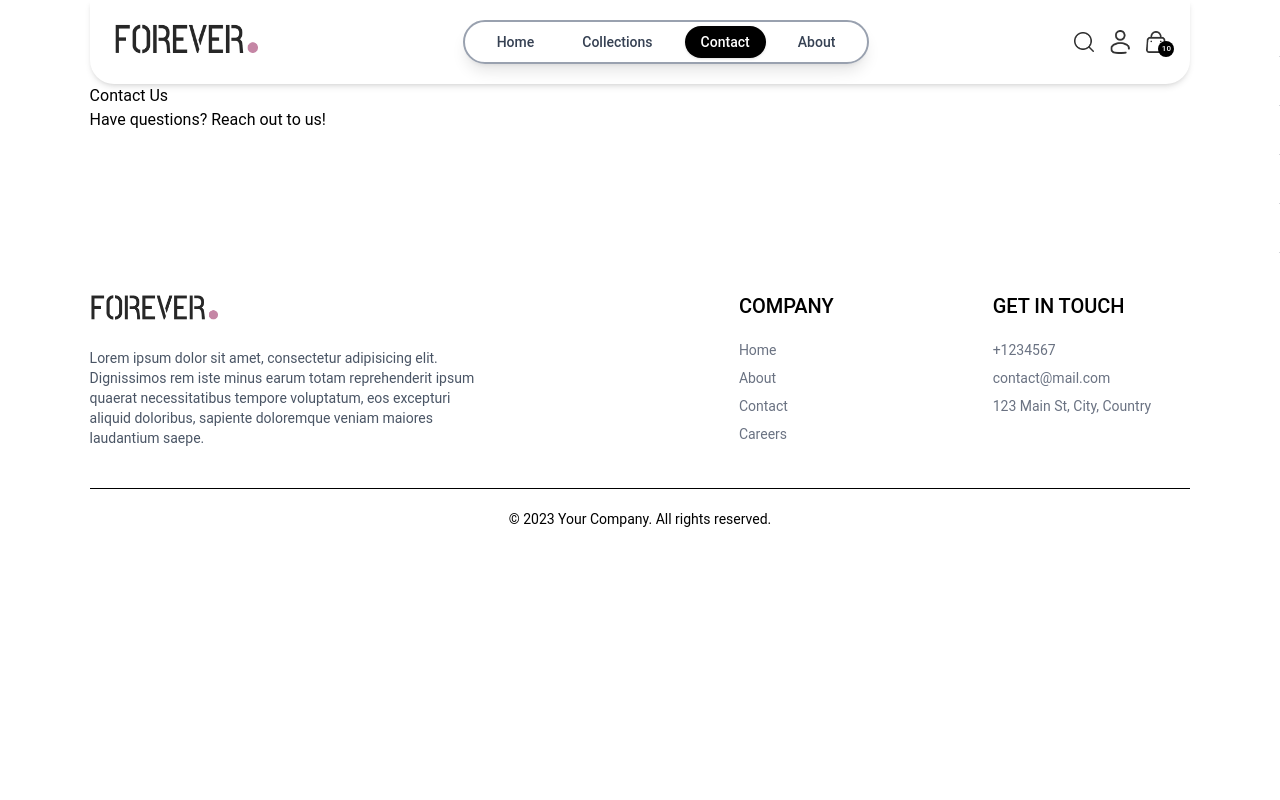
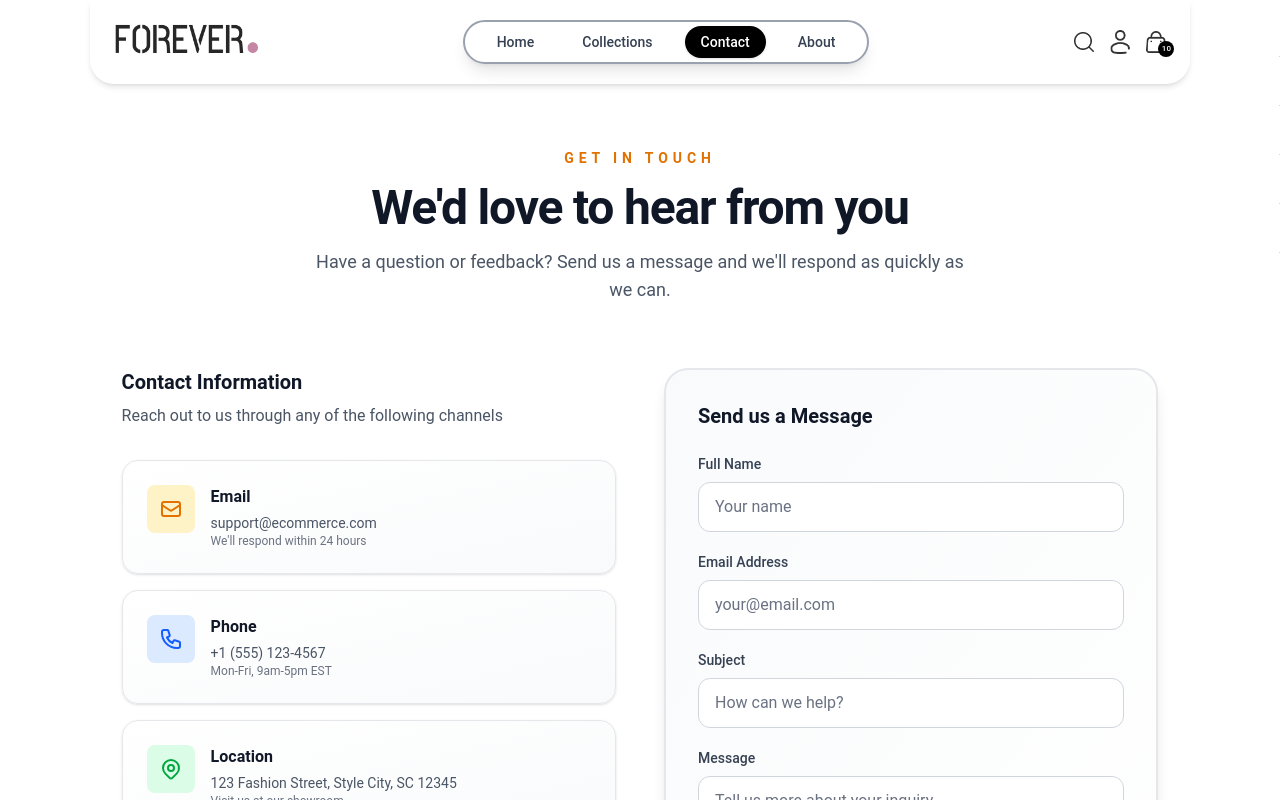
Before and after one commit to mubashirdawood/MERN-E-Commerce-Web-Application-Full-Stack-Project-, a React (Vite) app: page /contact in a window 1280 px wide. Shown: the top 800 px of the page. Built offline with nearby package versions, Linux system fonts and the light colour scheme.

Commit message:
about  section  update

```diff
--- /dev/null
+++ b/src/components/ContactSection.jsx
@@ -0,0 +1,240 @@
+import React, { useState } from "react";
+import { assets } from "../assets/assets";
+
+const ContactSection = () => {
+  const [formData, setFormData] = useState({
+    name: "",
+    email: "",
+    subject: "",
+    message: "",
+  });
+
+  const [submitted, setSubmitted] = useState(false);
+
+  const handleChange = (e) => {
+    const { name, value } = e.target;
+    setFormData((prev) => ({
+      ...prev,
+      [name]: value,
+    }));
+  };
+
+  const handleSubmit = (e) => {
+    e.preventDefault();
+    console.log("Form submitted:", formData);
+    setSubmitted(true);
+    setFormData({ name: "", email: "", subject: "", message: "" });
+    setTimeout(() => setSubmitted(false), 3000);
+  };
+
+  return (
+    <section className="mx-auto max-w-6xl px-4 py-16 sm:px-6 lg:px-8">
+      {/* Header */}
+      <div className="mb-16 text-center">
+        <p className="text-sm font-semibold uppercase tracking-[0.35em] text-amber-600">
+          Get in Touch
+        </p>
+        <h2 className="mt-4 text-4xl font-bold tracking-tight text-gray-900 sm:text-5xl">
+          We'd love to hear from you
+        </h2>
+        <p className="mx-auto mt-4 max-w-2xl text-lg text-gray-600">
+          Have a question or feedback? Send us a message and we'll respond as quickly as we can.
+        </p>
+      </div>
+
+      <div className="grid gap-12 lg:grid-cols-2">
+        {/* Contact Information */}
+        <div className="space-y-8">
+          <div>
+            <h3 className="text-xl font-bold text-gray-900">Contact Information</h3>
+            <p className="mt-2 text-gray-600">
+              Reach out to us through any of the following channels
+            </p>
+          </div>
+
+          {/* Contact Cards */}
+          <div className="space-y-4">
+            {/* Email */}
+            <div className="rounded-2xl border border-gray-200 bg-gradient-to-br from-white to-gray-50 p-6 shadow-sm transition hover:shadow-md">
+              <div className="flex items-start gap-4">
+                <div className="rounded-lg bg-amber-100 p-3">
+                  <svg
+                    className="h-6 w-6 text-amber-600"
+                    fill="none"
+                    stroke="currentColor"
+                    viewBox="0 0 24 24"
+                  >
+                    <path
+                      strokeLinecap="round"
+                      strokeLinejoin="round"
+                      strokeWidth={2}
+                      d="M3 8l7.89 5.26a2 2 0 002.22 0L21 8M5 19h14a2 2 0 002-2V7a2 2 0 00-2-2H5a2 2 0 00-2 2v10a2 2 0 002 2z"
+                    />
+                  </svg>
+                </div>
+                <div>
+                  <h4 className="font-semibold text-gray-900">Email</h4>
+                  <p className="mt-1 text-sm text-gray-600">support@ecommerce.com</p>
+                  <p className="text-xs text-gray-500">We'll respond within 24 hours</p>
+                </div>
+              </div>
+            </div>
+
+            {/* Phone */}
+            <div className="rounded-2xl border border-gray-200 bg-gradient-to-br from-white to-gray-50 p-6 shadow-sm transition hover:shadow-md">
+              <div className="flex items-start gap-4">
+                <div className="rounded-lg bg-blue-100 p-3">
+                  <svg
+                    className="h-6 w-6 text-blue-600"
+                    fill="none"
+                    stroke="currentColor"
+                    viewBox="0 0 24 24"
+                  >
+                    <path
+                      strokeLinecap="round"
+                      strokeLinejoin="round"
+                      strokeWidth={2}
+                      d="M3 5a2 2 0 012-2h3.28a1 1 0 01.948.684l1.498 4.493a1 1 0 01-.502 1.21l-2.257 1.13a11.042 11.042 0 005.516 5.516l1.13-2.257a1 1 0 011.21-.502l4.493 1.498a1 1 0 01.684.949V19a2 2 0 01-2 2h-1C9.716 21 3 14.284 3 6V5z"
+                    />
+                  </svg>
+                </div>
+                <div>
+                  <h4 className="font-semibold text-gray-900">Phone</h4>
+                  <p className="mt-1 text-sm text-gray-600">+1 (555) 123-4567</p>
+                  <p className="text-xs text-gray-500">Mon-Fri, 9am-5pm EST</p>
+                </div>
+              </div>
+            </div>
+
+            {/* Address */}
+            <div className="rounded-2xl border border-gray-200 bg-gradient-to-br from-white to-gray-50 p-6 shadow-sm transition hover:shadow-md">
+              <div className="flex items-start gap-4">
+                <div className="rounded-lg bg-green-100 p-3">
+                  <svg
+                    className="h-6 w-6 text-green-600"
+                    fill="none"
+                    stroke="currentColor"
+                    viewBox="0 0 24 24"
+                  >
+                    <path
+                      strokeLinecap="round"
+                      strokeLinejoin="round"
+                      strokeWidth={2}
+                      d="M17.657 16.657L13.414 20.9a1.998 1.998 0 01-2.827 0l-4.244-4.243a8 8 0 1111.314 0z"
+                    />
+                    <path
+                      strokeLinecap="round"
+                      strokeLinejoin="round"
+                      strokeWidth={2}
+                      d="M15 11a3 3 0 11-6 0 3 3 0 016 0z"
+                    />
+                  </svg>
+                </div>
+                <div>
+                  <h4 className="font-semibold text-gray-900">Location</h4>
+                  <p className="mt-1 text-sm text-gray-600">
+                    123 Fashion Street, Style City, SC 12345
+                  </p>
+                  <p className="text-xs text-gray-500">Visit us at our showroom</p>
+                </div>
+              </div>
+            </div>
+          </div>
+        </div>
+
+        {/* Contact Form */}
+        <div className="rounded-3xl border-2 border-gray-200 bg-gradient-to-br from-gray-50 to-white p-8 shadow-lg">
+          <h3 className="text-xl font-bold text-gray-900">Send us a Message</h3>
+
+          {submitted && (
+            <div className="mt-4 rounded-xl bg-green-50 border border-green-200 p-4">
+              <p className="text-sm font-medium text-green-800">
+                ✓ Thank you! We've received your message and will get back to you soon.
+              </p>
+            </div>
+          )}
+
+          <form onSubmit={handleSubmit} className="mt-6 space-y-5">
+            {/* Name */}
+            <div>
+              <label htmlFor="name" className="block text-sm font-medium text-gray-700">
+                Full Name
+              </label>
+              <input
+                type="text"
+                id="name"
+                name="name"
+                value={formData.name}
+                onChange={handleChange}
+                required
+                className="mt-2 w-full rounded-xl border border-gray-300 bg-white px-4 py-3 text-gray-900 placeholder-gray-500 focus:border-black focus:ring-2 focus:ring-black/10 outline-none transition"
+                placeholder="Your name"
+              />
+            </div>
+
+            {/* Email */}
+            <div>
+              <label htmlFor="email" className="block text-sm font-medium text-gray-700">
+                Email Address
+              </label>
+              <input
+                type="email"
+                id="email"
+                name="email"
+                value={formData.email}
+                onChange={handleChange}
+                required
+                className="mt-2 w-full rounded-xl border border-gray-300 bg-white px-4 py-3 text-gray-900 placeholder-gray-500 focus:border-black focus:ring-2 focus:ring-black/10 outline-none transition"
+                placeholder="your@email.com"
+              />
+            </div>
+
+            {/* Subject */}
+            <div>
+              <label htmlFor="subject" className="block text-sm font-medium text-gray-700">
+                Subject
+              </label>
+              <input
+                type="text"
+                id="subject"
+                name="subject"
+                value={formData.subject}
+                onChange={handleChange}
+                required
+                className="mt-2 w-full rounded-xl border border-gray-300 bg-white px-4 py-3 text-gray-900 placeholder-gray-500 focus:border-black focus:ring-2 focus:ring-black/10 outline-none transition"
+                placeholder="How can we help?"
+              />
+            </div>
+
+            {/* Message */}
+            <div>
+              <label htmlFor="message" className="block text-sm font-medium text-gray-700">
+                Message
+              </label>
+              <textarea
+                id="message"
+                name="message"
+                value={formData.message}
+                onChange={handleChange}
+                required
+                rows="5"
+                className="mt-2 w-full rounded-xl border border-gray-300 bg-white px-4 py-3 text-gray-900 placeholder-gray-500 focus:border-black focus:ring-2 focus:ring-black/10 outline-none transition resize-none"
+                placeholder="Tell us more about your inquiry..."
+              />
+            </div>
+
+            {/* Submit Button */}
+            <button
+              type="submit"
+              className="w-full rounded-xl bg-black px-6 py-3 text-sm font-semibold text-white shadow-lg transition hover:bg-gray-900 focus:ring-4 focus:ring-black/20"
+            >
+              Send Message
+            </button>
+          </form>
+        </div>
+      </div>
+    </section>
+  );
+};
+
+export default ContactSection;
--- a/src/pages/Contact.jsx
+++ b/src/pages/Contact.jsx
@@ -1,11 +1,10 @@
 import React from 'react'
+import ContactSection from '../components/ContactSection'
 
 const Contact = () => {
   return (
     <div>
-      <h1>Contact Us</h1>
-      <p>Have questions? Reach out to us!</p>
-
+      <ContactSection />
     </div>
   )
 }
```
